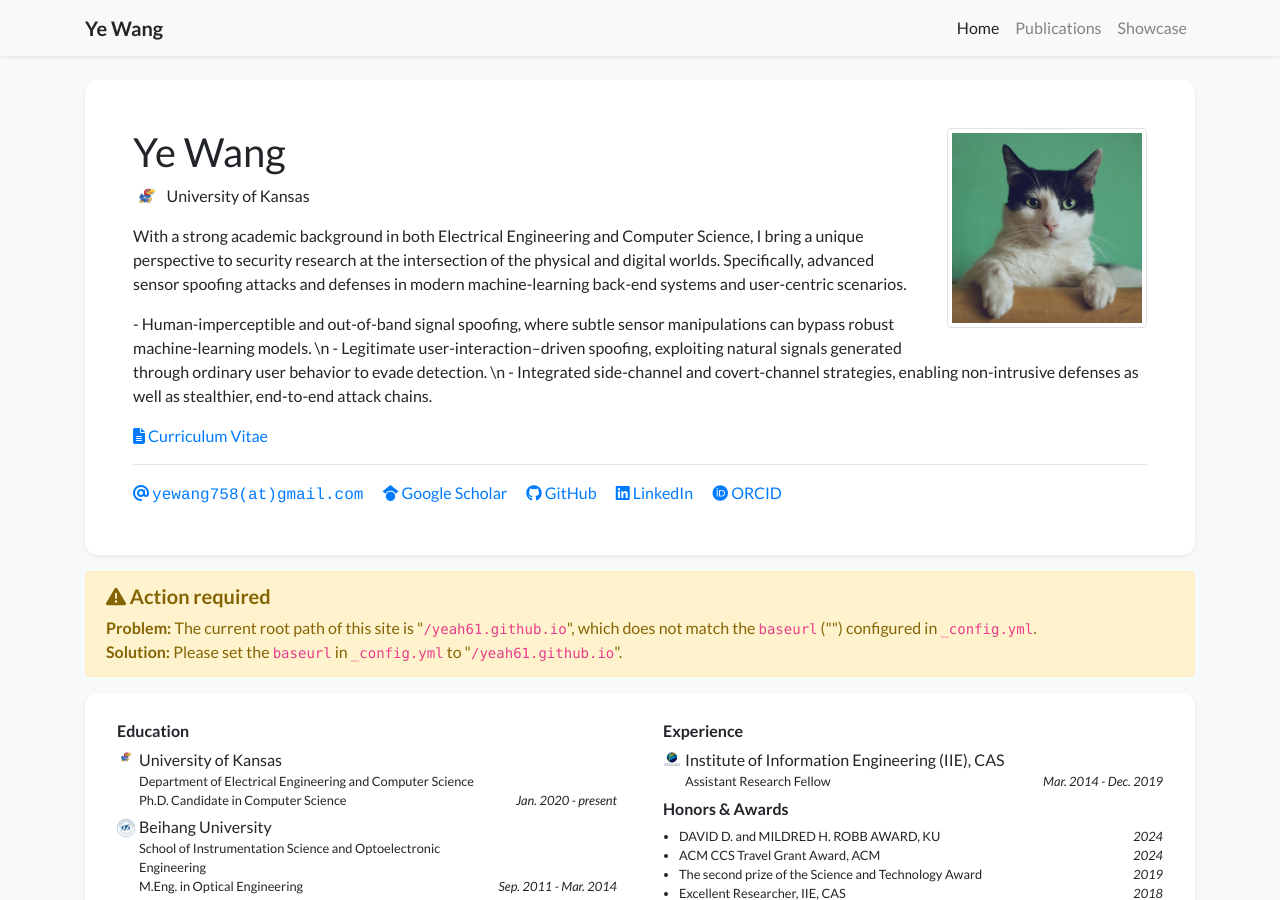
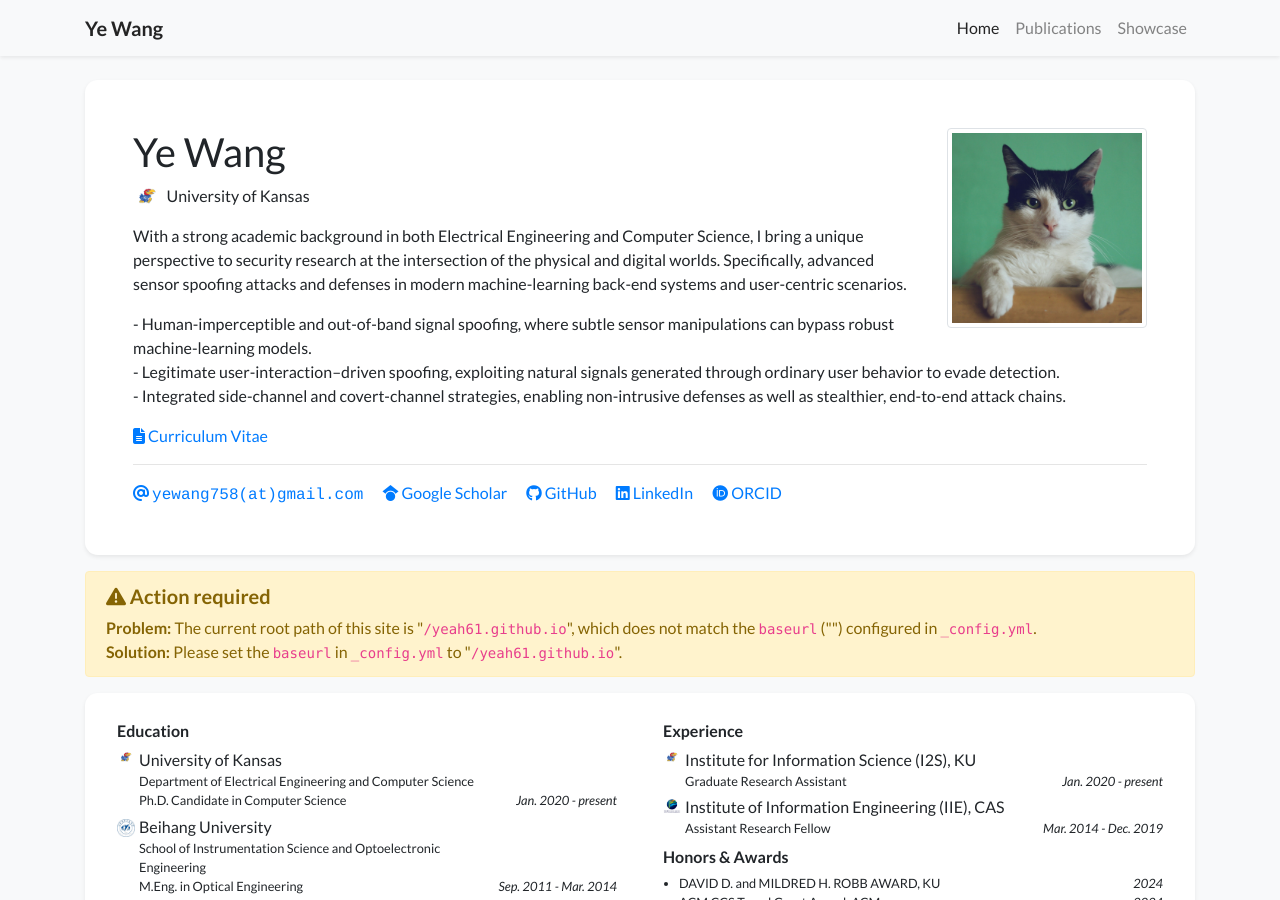
Before and after one commit to yeah61/yeah61.github.io, a Jekyll site: the page built from index.html, in a window 1280 px wide and 900 px high. Built offline with Jekyll 4.4.1, drawn with Linux system fonts in a browser that asks for light colours; nearby versions of some CDN libraries; a style sheet for code colours, icons or effects is not loaded.

Commit message:
Update profile.yml

```diff
--- a/_data/profile.yml
+++ b/_data/profile.yml
@@ -28,9 +28,9 @@ short_bio: >-
     Specifically, advanced sensor spoofing attacks and defenses in modern machine-learning back-end systems and user-centric scenarios.
   </p>
   <p>
-    - Human-imperceptible and out-of-band signal spoofing, where subtle sensor manipulations can bypass robust machine-learning models. \n
+    - Human-imperceptible and out-of-band signal spoofing, where subtle sensor manipulations can bypass robust machine-learning models. <br>
 
-    - Legitimate user-interaction–driven spoofing, exploiting natural signals generated through ordinary user behavior to evade detection. \n
+    - Legitimate user-interaction–driven spoofing, exploiting natural signals generated through ordinary user behavior to evade detection. <br>
 
     - Integrated side-channel and covert-channel strategies, enabling non-intrusive defenses as well as stealthier, end-to-end attack chains.
   </p>
@@ -60,6 +60,10 @@ education:
   date: Sep. 2007 - Jul. 2011
 
 experience:
+- name: Institute for Information Science (I2S), KU
+  logo: /assets/images/badges/KUMarks_Jayhawk.png
+  position: Graduate Research Assistant
+  date: Jan. 2020 - present
 - name: Institute of Information Engineering (IIE), CAS
   logo: /assets/images/badges/iie.png
   position: Assistant Research Fellow
```
